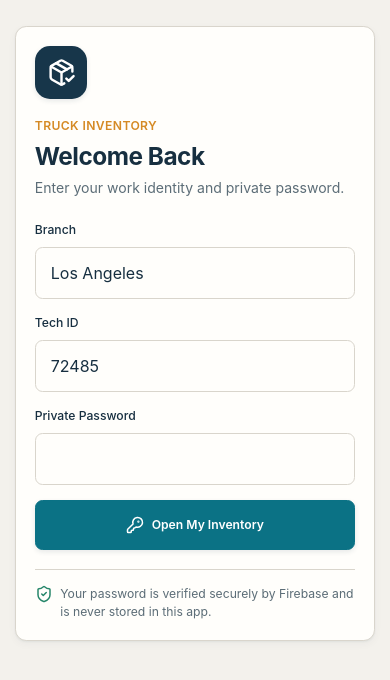
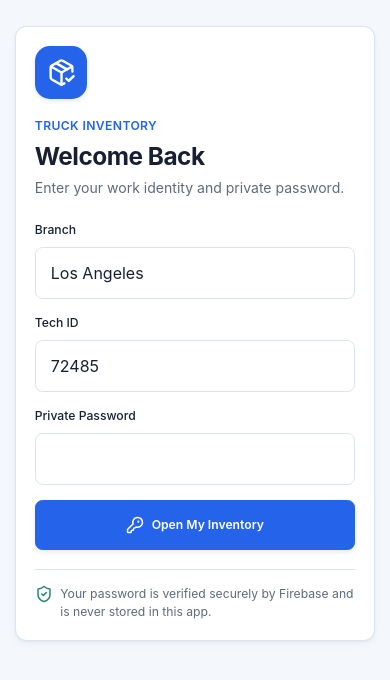
Before and after one commit to geolal121/myinventory, a React (Vite) app: page / in a window 390 px wide. Shown: the top 680 px of the page. Built offline with nearby package versions, Linux system fonts and the light colour scheme; no server answers.

Commit message:
Switch to bright mobile inventory theme

```diff
--- a/src/features/auth/styles/inventory-auth.css
+++ b/src/features/auth/styles/inventory-auth.css
@@ -16,7 +16,7 @@
 
   overflow: hidden;
 
-  border-top: 5px solid var(--color-utility);
+  border-top: 4px solid var(--color-accent);
 
   background: var(--color-surface);
 }
@@ -33,7 +33,7 @@
 
   border-radius: var(--radius-lg);
 
-  background: var(--color-brand);
+  background: var(--color-accent);
 
   color: var(--color-text-inverse);
 
@@ -50,7 +50,7 @@
 .inventory-auth__eyebrow {
   margin-bottom: var(--spacing-2);
 
-  color: var(--color-utility);
+  color: var(--color-accent);
 
   font-size: var(--font-size-sm);
   font-weight: var(--font-weight-semibold);
--- a/src/features/inventory/styles/inventory-page.css
+++ b/src/features/inventory/styles/inventory-page.css
@@ -34,12 +34,12 @@
     var(--spacing-2)
     var(--spacing-4) !important;
 
-  border-color: rgba(255, 255, 255, 0.14) !important;
-  border-radius: var(--radius-sm);
-
-  background: var(--color-brand-surface) !important;
-
-  color: var(--color-text-inverse) !important;
+  border-color: var(--color-border) !important;
+  border-radius: var(--radius-md);
+
+  background: var(--color-surface-soft) !important;
+
+  color: var(--color-text-primary) !important;
 
   box-shadow: none;
 
@@ -52,21 +52,23 @@
   min-height: 42px;
   padding: 0;
 
-  border-color: rgba(255, 255, 255, 0.14);
-  border-radius: var(--radius-sm);
-
-  background: var(--color-brand-surface);
-
-  color: var(--color-text-inverse);
+  border-color: var(--color-border);
+  border-radius: var(--radius-md);
+
+  background: var(--color-surface-soft);
+
+  color: var(--color-text-secondary);
 
   box-shadow: none;
 }
 
 .inventory-page__history-button:hover,
 .inventory-page__sign-out-button.ui-button:hover {
-  border-color: rgba(255, 255, 255, 0.26) !important;
-
-  background: var(--color-brand-deep) !important;
+  border-color: var(--color-accent) !important;
+
+  background: var(--color-accent-soft) !important;
+
+  color: var(--color-accent) !important;
 }
 
 /* HEADER */
@@ -82,13 +84,12 @@
 
   overflow: hidden;
 
-  border: 0;
-  border-bottom: 5px solid var(--color-utility);
+  border: 1px solid var(--color-border);
   border-radius: var(--card-radius);
 
-  background: var(--color-brand);
-
-  box-shadow: var(--shadow-md);
+  background: var(--color-surface);
+
+  box-shadow: var(--shadow-sm);
 }
 
 .inventory-page__header > * {
@@ -112,7 +113,7 @@
 .inventory-page__eyebrow {
   margin-bottom: var(--spacing-2);
 
-  color: var(--color-utility);
+  color: var(--color-accent);
 
   font-size: var(--font-size-sm);
   font-weight: var(--font-weight-semibold);
@@ -121,7 +122,9 @@
 }
 
 .inventory-page__header h1 {
-  color: var(--color-text-inverse);
+  color: var(--color-text-primary);
+
+  font-size: clamp(1.75rem, 4vw, 2.5rem);
 
   letter-spacing: -0.035em;
 }
@@ -130,7 +133,7 @@
   margin-top: var(--spacing-2);
   max-width: 32rem;
 
-  color: rgba(255, 255, 255, 0.72);
+  color: var(--color-text-secondary);
 }
 
 .inventory-page__sync-status {
@@ -142,12 +145,12 @@
 
   padding: var(--spacing-2) var(--spacing-3);
 
-  border: 1px solid rgba(255, 255, 255, 0.14);
-  border-radius: var(--radius-sm);
-
-  background: var(--color-brand-surface);
-
-  color: rgba(255, 255, 255, 0.82);
+  border: 1px solid color-mix(in srgb, var(--color-success) 22%, var(--color-border));
+  border-radius: var(--radius-full);
+
+  background: var(--color-success-soft);
+
+  color: var(--color-success);
 
   font-size: var(--font-size-sm);
 
@@ -173,7 +176,7 @@
 }
 
 .inventory-page__sync-status--syncing .inventory-page__sync-dot {
-  background: var(--color-utility);
+  background: var(--color-accent);
 
   box-shadow: var(--glow-accent);
 
@@ -388,7 +391,7 @@
   padding: var(--spacing-5);
 
   border: 1px solid var(--color-border);
-  border-left: 4px solid var(--color-accent);
+  border-top: 3px solid var(--color-accent);
   border-radius: var(--card-radius);
 
   background: var(--color-surface);
@@ -432,9 +435,9 @@
 }
 
 .inventory-page__search-mode-button--active {
-  background: var(--color-brand);
-
-  color: var(--color-text-inverse);
+  background: var(--color-surface);
+
+  color: var(--color-accent);
 
   box-shadow: var(--shadow-sm);
 }
@@ -589,12 +592,12 @@
 
   padding: var(--spacing-5);
 
-  border: 1px solid var(--color-border);
+  border: 1px solid color-mix(in srgb, var(--color-accent) 14%, var(--color-border));
   border-radius: var(--card-radius);
 
-  background: var(--color-surface);
-
-  box-shadow: var(--card-shadow);
+  background: var(--color-accent-secondary-soft);
+
+  box-shadow: none;
 }
 
 .inventory-page__panel-title {
@@ -619,19 +622,27 @@
 
   border-radius: var(--button-radius);
 
-  border-color: var(--color-border);
-
-  background: var(--color-surface-soft);
-
-  color: var(--color-text-primary);
-
-  font-size: var(--font-size-sm);
-
-  box-shadow: none;
-}
-
-.inventory-page__actions .ui-button svg {
+  border-color: transparent;
+
+  background: var(--color-surface);
+
+  color: var(--color-text-primary);
+
+  font-size: var(--font-size-sm);
+
+  box-shadow: var(--shadow-sm);
+}
+
+.inventory-page__actions > .ui-button:not(.inventory-count-launch) svg {
   flex: 0 0 auto;
+
+  width: 36px;
+  height: 36px;
+  padding: 8px;
+
+  border-radius: var(--radius-md);
+
+  background: var(--color-accent-soft);
 
   color: var(--color-accent);
 }
@@ -639,9 +650,9 @@
 .inventory-page__actions .ui-button:hover {
   border-color: var(--color-accent);
 
-  background: var(--color-accent-soft);
-
-  box-shadow: none;
+  background: var(--color-surface);
+
+  box-shadow: var(--card-shadow-hover);
 
   transform: none;
 }
@@ -651,39 +662,38 @@
 .inventory-page__summary {
   display: grid;
   grid-template-columns: repeat(2, minmax(0, 1fr));
-  gap: 0;
+  gap: var(--spacing-2);
 
   padding: var(--spacing-5);
+
+  border: 0;
+  border-radius: 0;
+
+  background: transparent;
+
+  box-shadow: none;
+}
+
+.inventory-page__summary .inventory-page__panel-title {
+  margin-bottom: var(--spacing-3);
+}
+
+.inventory-page__summary-card {
+  --summary-accent: var(--color-accent);
+
+  position: relative;
+
+  display: flex;
+  flex-direction: column;
+  justify-content: center;
+  gap: var(--spacing-1);
+
+  min-height: 82px;
+
+  padding: var(--spacing-3);
 
   border: 1px solid var(--color-border);
   border-radius: var(--card-radius);
-
-  background: var(--color-surface);
-
-  box-shadow: var(--card-shadow);
-}
-
-.inventory-page__summary .inventory-page__panel-title {
-  margin-bottom: var(--spacing-3);
-}
-
-.inventory-page__summary-card {
-  --summary-accent: var(--color-accent);
-
-  position: relative;
-
-  display: flex;
-  flex-direction: column;
-  justify-content: center;
-  gap: var(--spacing-1);
-
-  min-height: 82px;
-
-  padding: var(--spacing-3);
-
-  border: 0;
-  border-top: 1px solid var(--color-border);
-  border-radius: 0;
 
   background: var(--color-surface);
 
@@ -785,7 +795,7 @@
   border: 1px solid var(--color-border);
   border-radius: var(--card-radius);
 
-  background: var(--color-brand);
+  background: var(--color-surface);
 
   box-shadow: var(--card-shadow);
 }
@@ -807,7 +817,7 @@
 
   background: transparent;
 
-  color: rgba(255, 255, 255, 0.7);
+  color: var(--color-text-secondary);
 
   font: inherit;
   font-size: var(--font-size-sm);
@@ -836,21 +846,21 @@
 }
 
 .inventory-page__tab:hover {
-  background: var(--color-brand-surface);
-
-  color: var(--color-text-inverse);
+  background: var(--color-accent-soft);
+
+  color: var(--color-accent);
 }
 
 .inventory-page__tab--active {
-  background: var(--color-utility);
-
-  color: var(--color-brand-deep);
+  background: var(--color-accent-soft);
+
+  color: var(--color-accent);
 
   box-shadow: var(--shadow-sm);
 }
 
 .inventory-page__tab--active::after {
-  background: var(--color-brand-deep);
+  background: var(--color-accent);
 }
 
 .inventory-page__tab-icon {
@@ -1411,7 +1421,7 @@
 
   width: 100%;
   aspect-ratio: auto;
-  min-height: 168px;
+  min-height: 142px;
 
   padding: var(--spacing-4);
 
@@ -1442,7 +1452,7 @@
 
   width: 4px;
 
-  background: var(--color-utility);
+  background: var(--color-accent);
 }
 
 .inventory-page__location-card:hover {
@@ -1493,9 +1503,9 @@
   border: 1px solid var(--color-border);
   border-radius: var(--radius-sm);
 
-  background: var(--color-brand);
-
-  color: var(--color-text-inverse);
+  background: var(--color-accent-soft);
+
+  color: var(--color-accent);
 
   font-size: var(--font-size-xl);
   font-weight: var(--font-weight-bold);
@@ -1515,24 +1525,35 @@
 .inventory-page__location-card-stats {
   position: relative;
 
-  display: flex;
-  flex-direction: column;
-  gap: var(--spacing-3);
+  display: grid;
+  grid-template-columns: repeat(3, minmax(0, 1fr));
+  gap: 0;
 }
 
 .inventory-page__location-card-stat {
-  display: grid;
-  grid-template-columns: auto 1fr auto;
-  align-items: center;
-  gap: var(--spacing-3);
+  display: flex;
+  flex-direction: column;
+  align-items: flex-start;
+  gap: var(--spacing-1);
+
+  min-width: 0;
+  padding-right: var(--spacing-2);
+
+  border-right: 1px solid var(--color-border);
 
   color: var(--color-card-text);
 
   font-size: var(--font-size-sm);
 }
 
+.inventory-page__location-card-stat:last-child {
+  padding-right: 0;
+
+  border-right: 0;
+}
+
 .inventory-page__location-card-stat-icon {
-  display: inline-flex;
+  display: none;
   align-items: center;
   justify-content: center;
 
@@ -1554,7 +1575,7 @@
 .inventory-page__location-card-stat strong {
   color: var(--color-accent);
 
-  font-size: var(--font-size-md);
+  font-size: var(--font-size-lg);
   font-weight: var(--font-weight-bold);
 }
 
@@ -2227,8 +2248,18 @@
   }
 
   .inventory-page__header {
+    grid-template-columns: minmax(0, 1fr);
+
     min-height: 0;
     padding: var(--spacing-4);
+  }
+
+  .inventory-page__header-copy {
+    grid-area: 1 / 1;
+  }
+
+  .inventory-page__header-toolbar {
+    grid-area: 2 / 1;
   }
 
   .inventory-page__header-toolbar {
@@ -2271,6 +2302,18 @@
     font-size: var(--font-size-xs);
   }
 
+  .inventory-page__tabs {
+    position: sticky;
+    bottom: max(var(--spacing-2), env(safe-area-inset-bottom));
+    z-index: 5;
+
+    box-shadow: 0 -8px 24px rgba(23, 32, 51, 0.10);
+  }
+
+  .inventory-page__content {
+    padding-bottom: var(--spacing-16);
+  }
+
   .inventory-page__tab-icon {
     font-size: var(--font-size-md);
   }
@@ -2283,7 +2326,7 @@
   .inventory-page__location-card,
   .inventory-page__location-card.ui-card {
     aspect-ratio: auto;
-    min-height: 164px;
+    min-height: 150px;
 
     padding: var(--spacing-3);
   }
@@ -2340,6 +2383,16 @@
     min-height: 76px;
   }
 
+  .inventory-page__eyebrow {
+    margin-bottom: var(--spacing-1);
+  }
+
+  .inventory-page__subtitle {
+    margin-top: var(--spacing-1);
+
+    font-size: var(--font-size-xs);
+  }
+
   .inventory-install {
     grid-template-columns: auto minmax(0, 1fr) auto;
   }
@@ -2524,7 +2577,7 @@
   }
 
   .inventory-page__location-list {
-    grid-template-columns: repeat(4, minmax(0, 1fr));
+    grid-template-columns: repeat(3, minmax(0, 1fr));
   }
 
   .inventory-page__summary-card:not(:last-child) {
@@ -2534,7 +2587,7 @@
   .inventory-page__location-card,
   .inventory-page__location-card.ui-card {
     aspect-ratio: auto;
-    min-height: 164px;
+    min-height: 150px;
   }
 }
 
@@ -2567,13 +2620,13 @@
   }
 
   .inventory-page__location-list {
-    grid-template-columns: repeat(3, minmax(0, 1fr));
+    grid-template-columns: repeat(2, minmax(0, 1fr));
   }
 
   .inventory-page__location-card,
   .inventory-page__location-card.ui-card {
     aspect-ratio: auto;
-    min-height: 168px;
+    min-height: 150px;
   }
 
   .inventory-page__box-modal-actions {
@@ -2631,13 +2684,13 @@
   }
 
   .inventory-page__location-list {
-    grid-template-columns: repeat(4, minmax(0, 1fr));
+    grid-template-columns: repeat(3, minmax(0, 1fr));
   }
 
   .inventory-page__location-card,
   .inventory-page__location-card.ui-card {
     aspect-ratio: auto;
-    min-height: 168px;
+    min-height: 150px;
   }
 
   .inventory-page__box-modal-actions {
@@ -2696,13 +2749,13 @@
   }
 
   .inventory-page__location-list {
-    grid-template-columns: repeat(4, minmax(0, 1fr));
+    grid-template-columns: repeat(3, minmax(0, 1fr));
   }
 
   .inventory-page__location-card,
   .inventory-page__location-card.ui-card {
     aspect-ratio: auto;
-    min-height: 168px;
+    min-height: 150px;
   }
 
   .inventory-page__box-modal-actions {
@@ -2771,13 +2824,13 @@
   }
 
   .inventory-page__location-list {
-    grid-template-columns: repeat(5, minmax(0, 1fr));
+    grid-template-columns: repeat(4, minmax(0, 1fr));
   }
 
   .inventory-page__location-card,
   .inventory-page__location-card.ui-card {
     aspect-ratio: auto;
-    min-height: 168px;
+    min-height: 150px;
   }
 
   .inventory-page__summary-modal {
@@ -2842,13 +2895,13 @@
   }
 
   .inventory-page__location-list {
-    grid-template-columns: repeat(6, minmax(0, 1fr));
+    grid-template-columns: repeat(4, minmax(0, 1fr));
   }
 
   .inventory-page__location-card,
   .inventory-page__location-card.ui-card {
     aspect-ratio: auto;
-    min-height: 176px;
+    min-height: 154px;
   }
 
   .inventory-page__summary-modal {
--- a/src/shared/styles/responsive.css
+++ b/src/shared/styles/responsive.css
@@ -37,8 +37,8 @@ Safari / mobile browser fixes only.
 
 .page-shell {
   min-height: 100vh;
-  padding-top: var(--spacing-4);
-  padding-bottom: var(--spacing-4);
+  padding-top: max(var(--spacing-4), env(safe-area-inset-top));
+  padding-bottom: max(var(--spacing-4), env(safe-area-inset-bottom));
 }
 
 .site-container {
@@ -58,8 +58,8 @@ Safari / mobile browser fixes only.
 /* PHONE LANDSCAPE */
 @media (max-width: 767px) and (orientation: landscape) {
   .page-shell {
-    padding-top: var(--spacing-3);
-    padding-bottom: var(--spacing-3);
+    padding-top: max(var(--spacing-3), env(safe-area-inset-top));
+    padding-bottom: max(var(--spacing-3), env(safe-area-inset-bottom));
   }
 
   .site-container {
--- a/src/shared/tokens/colors.css
+++ b/src/shared/tokens/colors.css
@@ -1,46 +1,46 @@
 :root {
   /* BACKGROUNDS */
-  --color-background: #f3f1ec;
-  --color-background-soft: #faf9f6;
-  --color-background-elevated: #e8e5de;
+  --color-background: #f4f7fb;
+  --color-background-soft: #f8fafc;
+  --color-background-elevated: #e8edf5;
 
   /* SURFACES */
-  --color-surface: #fffefb;
-  --color-surface-soft: #f8f6f1;
-  --color-surface-elevated: #ece8df;
+  --color-surface: #ffffff;
+  --color-surface-soft: #f7f9fc;
+  --color-surface-elevated: #edf2f7;
 
   /* BORDERS */
-  --color-border: #d9d5cc;
-  --color-border-strong: #b8b1a5;
+  --color-border: #dbe3ec;
+  --color-border-strong: #b9c6d4;
 
   /* TEXT */
-  --color-text-primary: #172f40;
-  --color-text-secondary: #5c6d77;
-  --color-text-muted: #879299;
+  --color-text-primary: #172033;
+  --color-text-secondary: #5d6b7c;
+  --color-text-muted: #8996a8;
   --color-text-inverse: #ffffff;
 
   /* PRIMARY ACCENT */
-  --color-accent: #0b7285;
-  --color-accent-hover: #075c6b;
-  --color-accent-bright: #128ca0;
-  --color-accent-soft: rgba(11, 114, 133, 0.11);
+  --color-accent: #2563eb;
+  --color-accent-hover: #1d4ed8;
+  --color-accent-bright: #3b82f6;
+  --color-accent-soft: rgba(37, 99, 235, 0.10);
 
   /* APP CHROME */
-  --color-brand: #17364a;
-  --color-brand-deep: #102a3b;
-  --color-brand-surface: #24495e;
-  --color-utility: #d58a25;
-  --color-utility-soft: rgba(213, 138, 37, 0.14);
+  --color-brand: #172033;
+  --color-brand-deep: #0f172a;
+  --color-brand-surface: #273449;
+  --color-utility: #0f9f78;
+  --color-utility-soft: rgba(15, 159, 120, 0.11);
 
   /* SECONDARY ACCENT */
-  --color-accent-secondary: #dbe8e9;
-  --color-accent-secondary-hover: #c8dcde;
-  --color-accent-secondary-soft: rgba(11, 114, 133, 0.08);
+  --color-accent-secondary: #dfe8fb;
+  --color-accent-secondary-hover: #cbdafa;
+  --color-accent-secondary-soft: rgba(37, 99, 235, 0.07);
 
   /* CARD COLORS */
-  --color-card: #fffefb;
-  --color-card-hover: #faf8f3;
-  --color-card-text: #172f40;
+  --color-card: #ffffff;
+  --color-card-hover: #f8faff;
+  --color-card-text: #172033;
 
   /* STATUS COLORS */
   --color-success: #26866a;
@@ -62,6 +62,6 @@
   --color-noi: var(--color-warning);
 
   /* OVERLAYS */
-  --color-overlay: rgba(16, 42, 59, 0.52);
-  --color-overlay-soft: rgba(16, 42, 59, 0.14);
+  --color-overlay: rgba(15, 23, 42, 0.48);
+  --color-overlay-soft: rgba(15, 23, 42, 0.13);
 }
```
Also changed, not shown: src/shared/styles/components/modal.css (+8 -8 lines), 1 other file (tests, documents, lock files or other folders).
